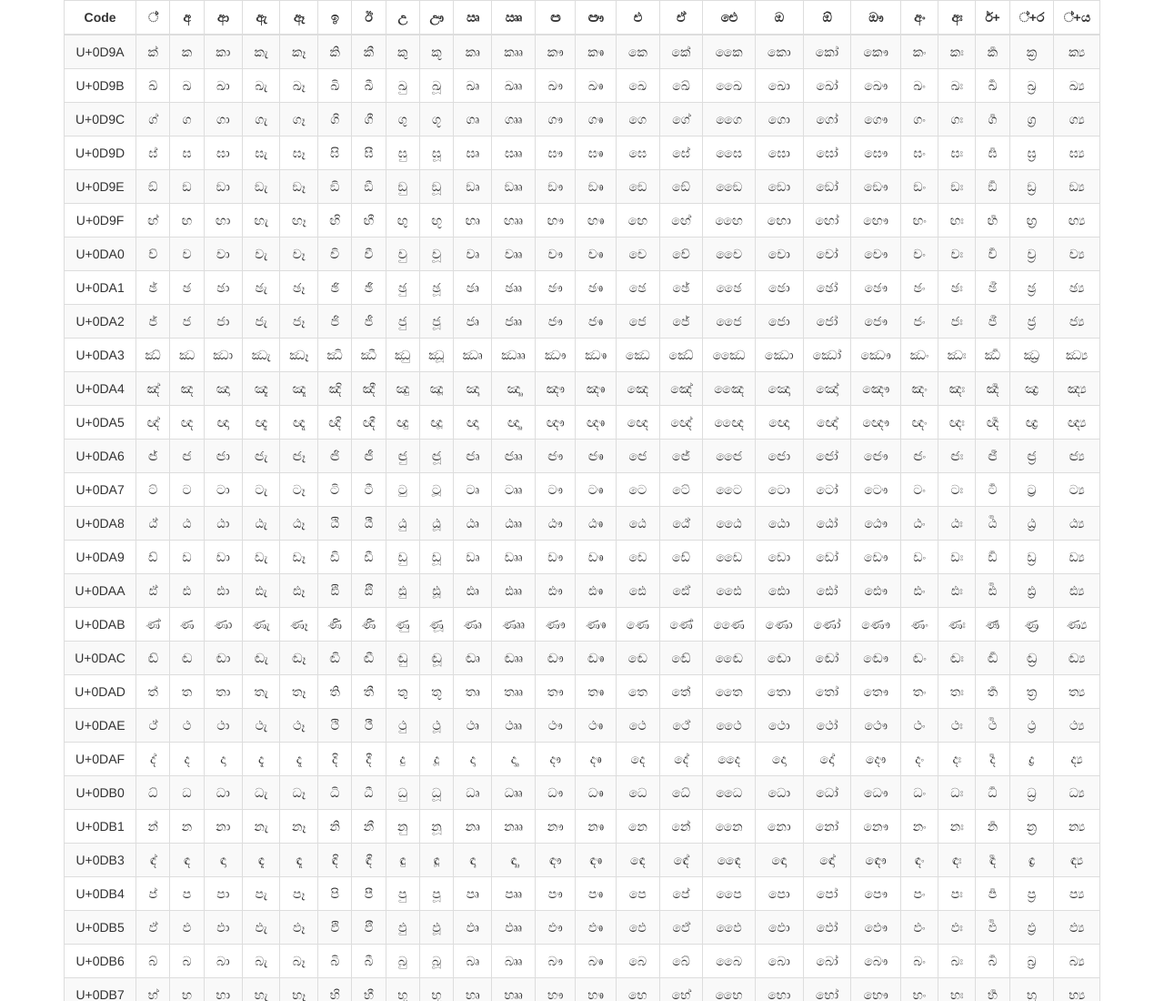
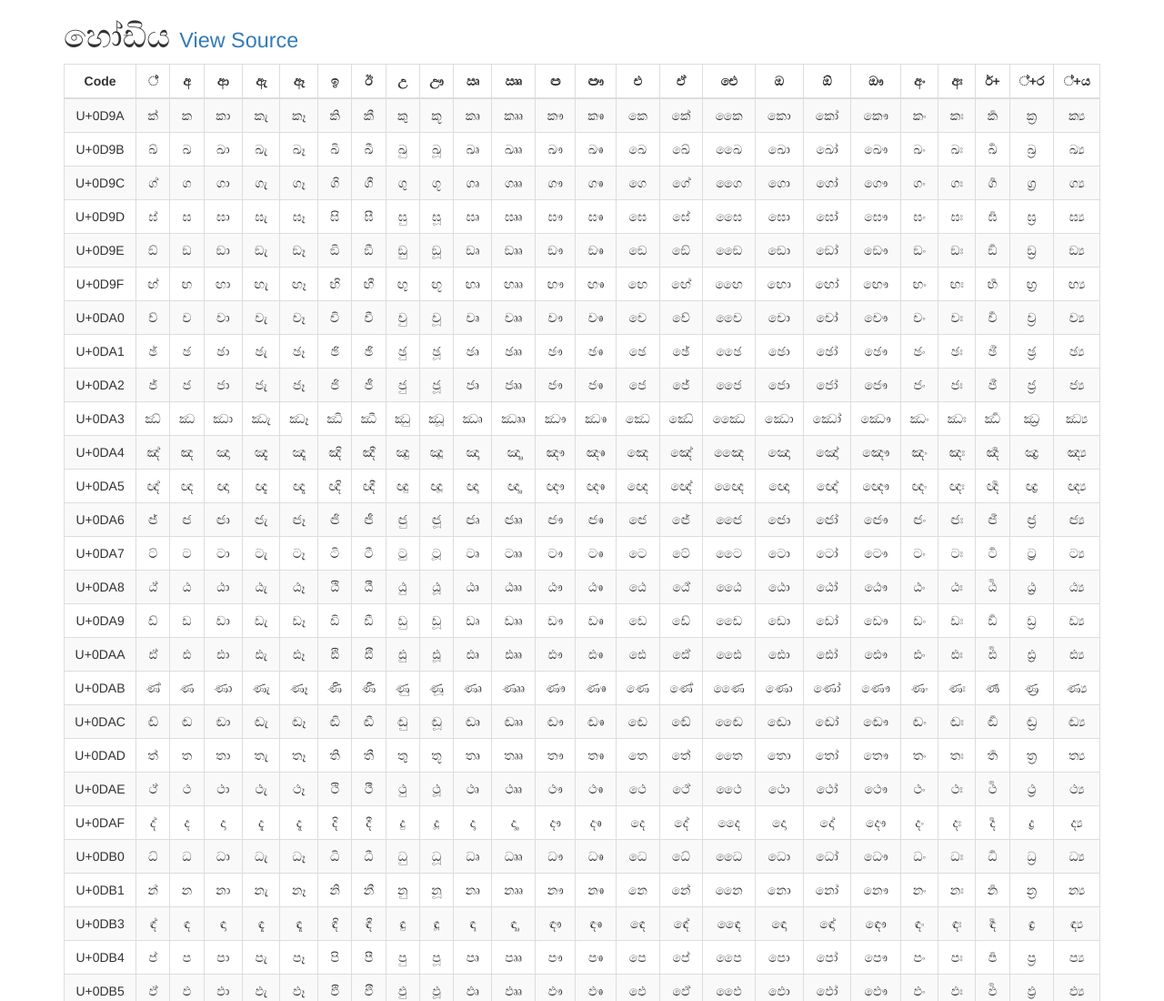
Before and after one commit to janithl/hodiya, a plain HTML site: page index.html in a window 1280 px wide. Shown: the top 1100 px of the page at 91% size. Drawn offline with nearby package versions, Linux system fonts and the light colour scheme.

Commit message:
added link to github repo and a title

```diff
--- a/index.html
+++ b/index.html
@@ -20,6 +20,8 @@
 
 <body>
 	<div class="container">
+		<h1>හෝඩිය <small><a href="https://github.com/janithl/hodiya">View Source</a></small></h1>
+
 		<table class="table table-bordered table-striped">
 			<thead>
 				<tr>
```
